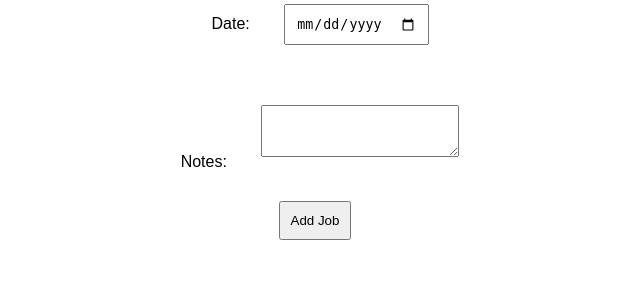
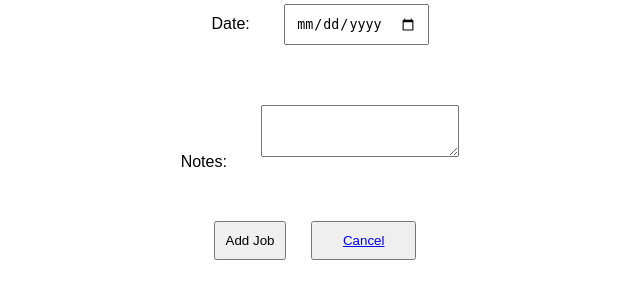
Before and after one commit to connordbrown/CSPB3308-FinalProject-Group3, a Flask app: page /jobs/add in a window 1280 px wide. Shown: the part 655-945 px from the top of the page, without its empty margins (325-965 px from the left). Before the commit the page ends 895 px from the top, so only its background shows below. Run offline with Flask 3, Linux system fonts and the light colour scheme; the visitor is signed in with stand-in values (Sample User, id 1); data that the repository does not hold is empty.

Commit message:
Add cancel button

```diff
--- a/templates/job_form.html
+++ b/templates/job_form.html
@@ -99,9 +99,14 @@
         </textarea>
     </div>
 
-    <button type="submit">
-        {{ "Update Job" if job else "Add Job" }}
-    </button>
+    <div>
+        <button type="submit">
+            {{ "Update Job" if job else "Add Job" }}
+        </button>
+        <button>
+            <a href="{{ url_for('job', job_id=job.id) if job else url_for('index') }}">Cancel</a>
+        </button>
+    </div>
 </form>
 <!-- description needs an update in db.py -->
 
```
